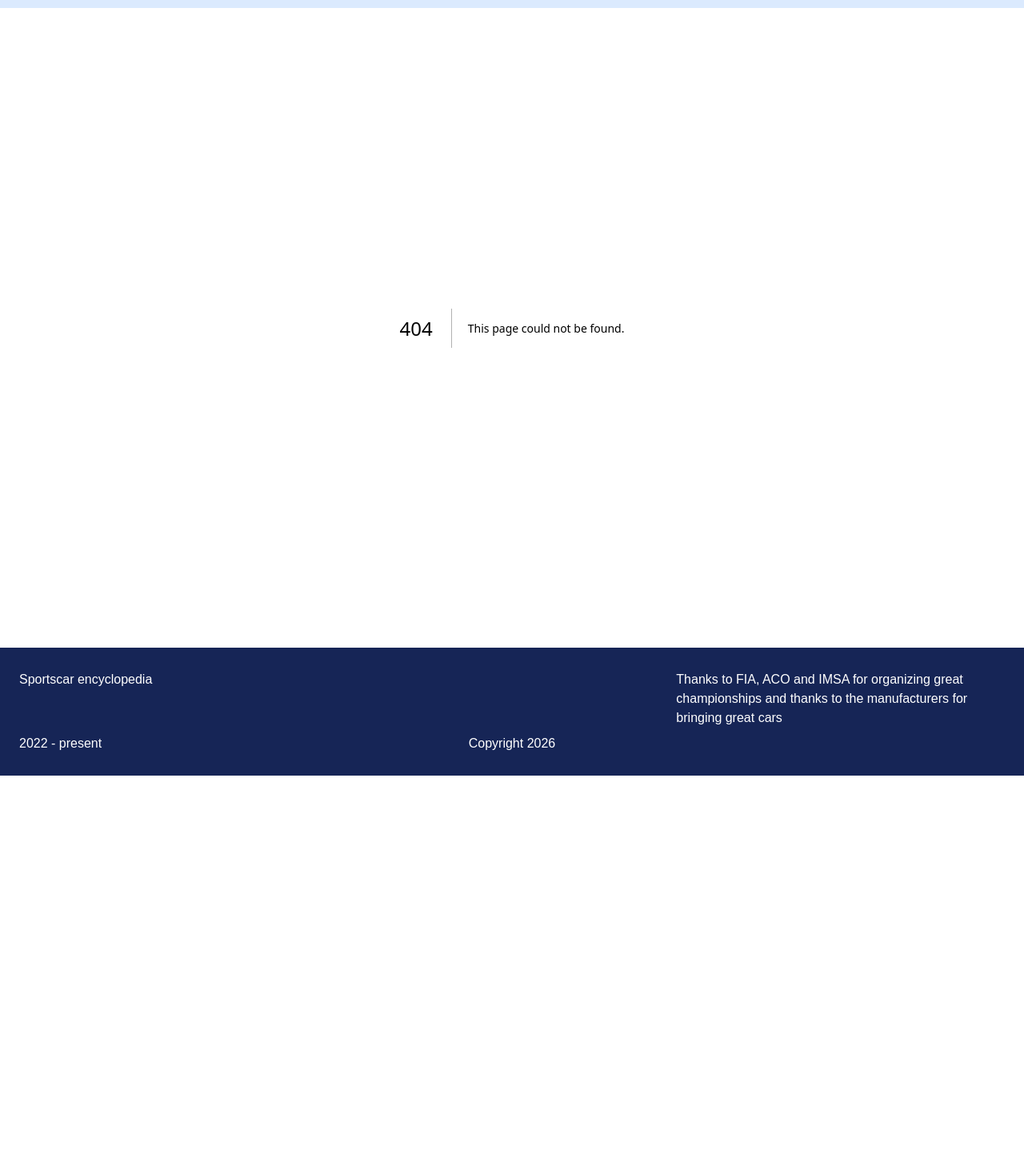
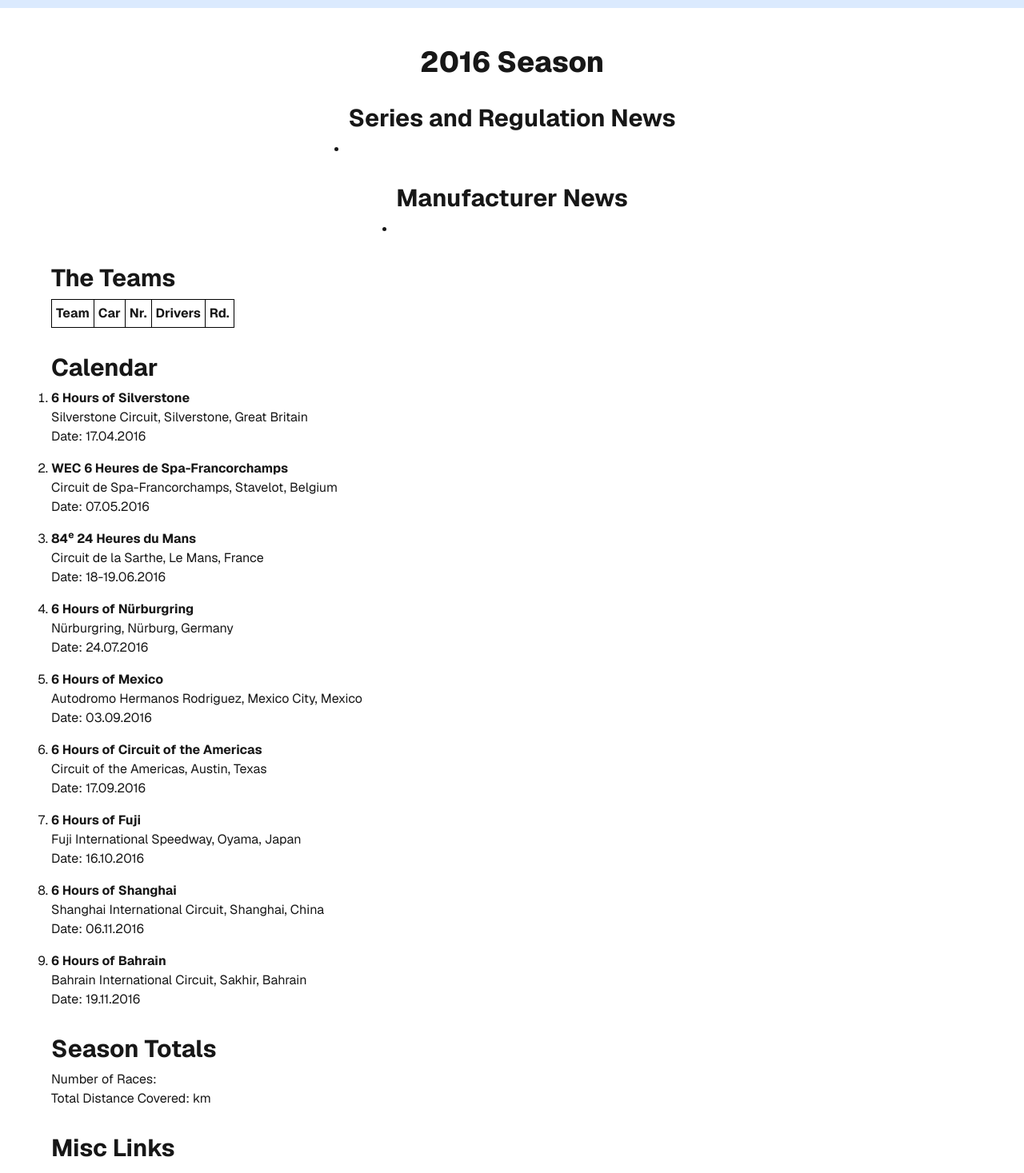
Before and after one commit to RasmusKodehode/sportscar-encyclopedia, a Next.js app: page /year-by-year/2016 in a window 1280 px wide. Before the commit this address had no page. Shown: the part 70-1537 px from the top of the page at 80% size. Before the commit the page ends 1040 px from the top, so only its background shows below. Built offline with nearby package versions, Linux system fonts and the light colour scheme.

Commit message:
2016 template

```diff
--- a/app/the-cars/page.tsx
+++ b/app/the-cars/page.tsx
@@ -802,7 +802,7 @@
                 <p>Designed under Alex Hitzinger from Porsche AG</p>
                 <p>First Event: 2015 Silverstone</p>
                 <p>Last Event: 2015 Bahrain</p>
-                <p>New car around upgraded engine for 2015</p>
+                <p>New car around upgraded engine and hybrid system for 2015</p>
                 <Image
                   src={PORSCHE91915}
                   width={500}
--- /dev/null
+++ b/app/year-by-year/2016/page.tsx
@@ -0,0 +1,103 @@
+import Image from "next/image";
+
+export default function OneSix() {
+  return (
+    <div className="flex flex-col flex-1 items-center justify-center bg-zinc-50 font-sans">
+      <main className="flex flex-1 w-full flex-col items-center justify-start lg:py-12 lg:px-16 bg-white gap-8 py-4 px-6">
+        <h1>2016 Season</h1>
+        <div className="flex flex-col gap-2">
+          <h2>Series and Regulation News</h2>
+          <ul>
+            <li></li>
+          </ul>
+        </div>
+        <div className="flex flex-col gap-2">
+          <h2>Manufacturer News</h2>
+          <ul>
+            <li></li>
+          </ul>
+        </div>
+        <div className="flex flex-col gap-2 w-full">
+          <h2>The Teams</h2>
+          <div className="w-full overflow-x-auto">
+            <table>
+              <thead>
+                <tr>
+                  <th scope="col">Team</th>
+                  <th scope="col">Car</th>
+                  <th scope="col">Nr.</th>
+                  <th scope="col">Drivers</th>
+                  <th scope="col">Rd.</th>
+                </tr>
+              </thead>
+              <tbody></tbody>
+            </table>
+          </div>
+        </div>
+        <div className="flex flex-col gap-2 w-full">
+          <h2>Calendar</h2>
+          <ol className="flex flex-col gap-4">
+            <li>
+              <p className="font-bold">6 Hours of Silverstone</p>
+              <p>Silverstone Circuit, Silverstone, Great Britain</p>
+              <p>Date: 17.04.2016</p>
+            </li>
+            <li>
+              <p className="font-bold">WEC 6 Heures de Spa-Francorchamps</p>
+              <p>Circuit de Spa-Francorchamps, Stavelot, Belgium</p>
+              <p>Date: 07.05.2016</p>
+            </li>
+            <li>
+              <p className="font-bold">
+                84<sup>e</sup> 24 Heures du Mans
+              </p>
+              <p>Circuit de la Sarthe, Le Mans, France</p>
+              <p>Date: 18-19.06.2016</p>
+            </li>
+            <li>
+              <p className="font-bold">6 Hours of Nürburgring</p>
+              <p>Nürburgring, Nürburg, Germany</p>
+              <p>Date: 24.07.2016</p>
+            </li>
+            <li>
+              <p className="font-bold">6 Hours of Mexico</p>
+              <p>Autodromo Hermanos Rodriguez, Mexico City, Mexico</p>
+              <p>Date: 03.09.2016</p>
+            </li>
+            <li>
+              <p className="font-bold">6 Hours of Circuit of the Americas</p>
+              <p>Circuit of the Americas, Austin, Texas</p>
+              <p>Date: 17.09.2016</p>
+            </li>
+            <li>
+              <p className="font-bold">6 Hours of Fuji</p>
+              <p>Fuji International Speedway, Oyama, Japan</p>
+              <p>Date: 16.10.2016</p>
+            </li>
+            <li>
+              <p className="font-bold">6 Hours of Shanghai</p>
+              <p>Shanghai International Circuit, Shanghai, China</p>
+              <p>Date: 06.11.2016</p>
+            </li>
+            <li>
+              <p className="font-bold">6 Hours of Bahrain</p>
+              <p>Bahrain International Circuit, Sakhir, Bahrain</p>
+              <p>Date: 19.11.2016</p>
+            </li>
+          </ol>
+        </div>
+        <div className="flex flex-col gap-2 w-full">
+          <h2>Season Totals</h2>
+          <div>
+            <p>Number of Races: </p>
+            <p>Total Distance Covered:  km</p>
+          </div>
+        </div>
+        <div className="flex flex-col gap-2 w-full">
+          <h2>Misc Links</h2>
+          <ul></ul>
+        </div>
+      </main>
+    </div>
+  );
+}
--- a/app/year-by-year/page.tsx
+++ b/app/year-by-year/page.tsx
@@ -235,6 +235,9 @@
             <li>
               <Link href="/year-by-year/2015">2015</Link>
             </li>
+            <li>
+              <Link href="/year-by-year/2016">2016</Link>
+            </li>
           </ul>
         </div>
       </main>
```
